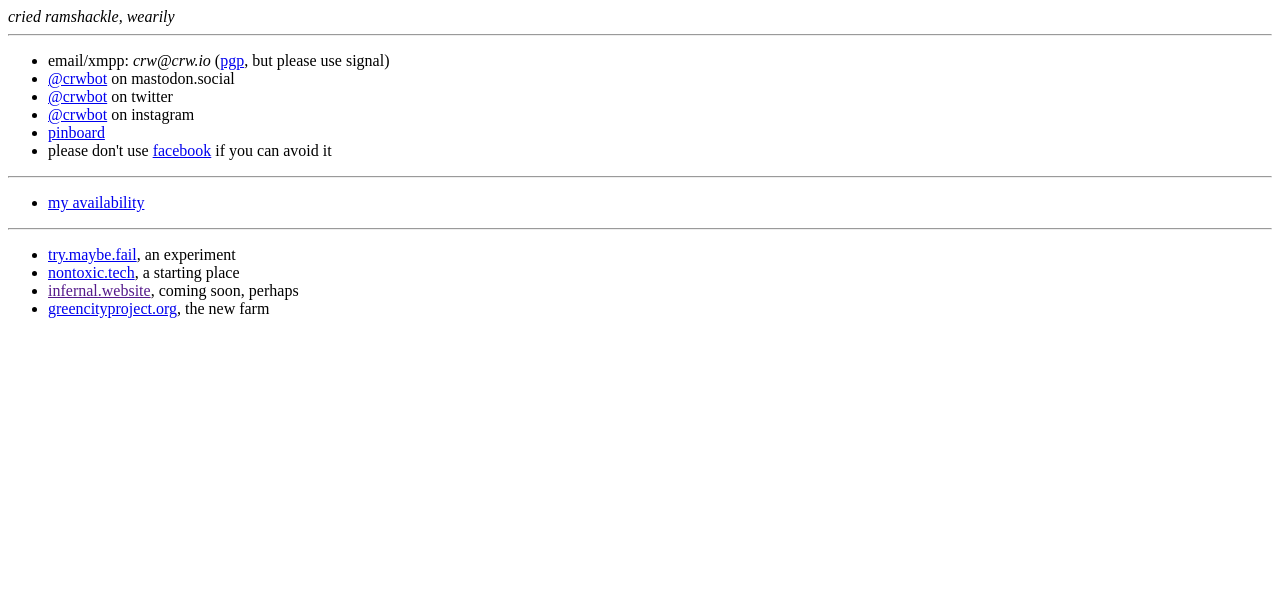
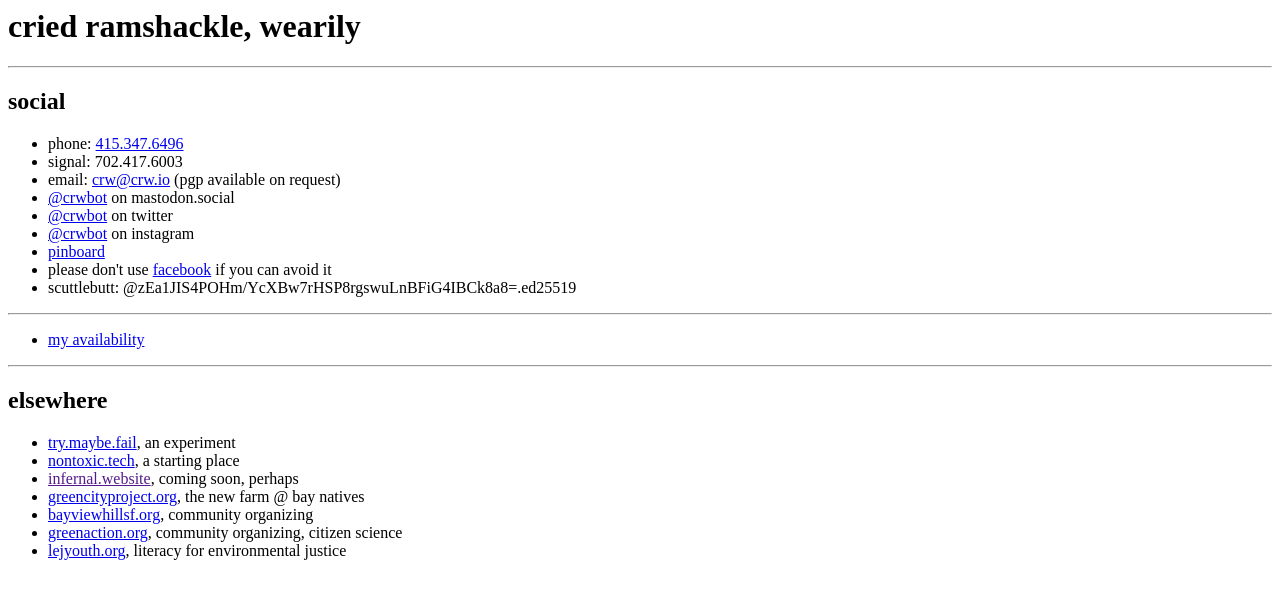
Before and after one commit to crwbot/crwbot.github.io, a plain HTML site: page index.html in a window 1280 px wide. Drawn offline with Linux system fonts and the light colour scheme.

Commit message:
Update index.html

```diff
--- a/index.html
+++ b/index.html
@@ -3,16 +3,20 @@
 <title>crw.io</title>
 </head>
 <main>
-<em>cried ramshackle, wearily</em>
+<h1>cried ramshackle, wearily</h1>
 <hr />
 <section>
+  <h2>social</h2>
 <ul>
-<li>email/xmpp: <em>crw@crw.io</em> (<a href="/crw.asc">pgp</a>, but please use signal)</li>
-<li><a href="https://mastodon.social/@crwbot">@crwbot</a> on mastodon.social</li>
-<li><a href="https://twitter.com/crwbot">@crwbot</a> on twitter</li>
-<li><a href="https://instagram.com/crwbot">@crwbot</a> on instagram</li>
-<li><a href="https://pinboard.in/u:crw">pinboard</a></li>
-<li>please don't use <a href="https://facebook.com/crwbot">facebook</a> if you can avoid it</li>
+  <li>phone: <a href="tel:4153476496">415.347.6496</a></li>
+  <li>signal: 702.417.6003</li>
+  <li>email: <a href="mailto:crw@crw.io">crw@crw.io</a> (pgp available on request)</li>
+  <li><a href="https://mastodon.social/@crwbot">@crwbot</a> on mastodon.social</li>
+  <li><a href="https://twitter.com/crwbot">@crwbot</a> on twitter</li>
+  <li><a href="https://instagram.com/crwbot">@crwbot</a> on instagram</li>
+  <li><a href="https://pinboard.in/u:crw">pinboard</a></li>
+  <li>please don't use <a href="https://facebook.com/crwbot">facebook</a> if you can avoid it</li>
+  <li>scuttlebutt: @zEa1JIS4POHm/YcXBw7rHSP8rgswuLnBFiG4IBCk8a8=.ed25519</li>
 </ul>
 </section>
 
@@ -27,11 +31,15 @@
 
 <hr/>
   <section>
+    <h2>elsewhere</h2>
     <ul>
       <li><a href="https://try.maybe.fail">try.maybe.fail</a>, an experiment</li>
       <li><a href="http://nontoxic.tech">nontoxic.tech</a>, a starting place</li>
       <li><a href="">infernal.website</a>, coming soon, perhaps</li>
-      <li><a href="https://greencityproject.org">greencityproject.org</a>, the new farm</li>
+      <li><a href="https://greencityproject.org">greencityproject.org</a>, the new farm @ bay natives</li>
+      <li><a href="https://bayviewhillsf.org">bayviewhillsf.org</a>, community organizing</li>
+      <li><a href="https://greenaction.org">greenaction.org</a>, community organizing, citizen science</li>
+      <li><a href="https://lejyouth.org">lejyouth.org</a>, literacy for environmental justice</li>
     </ul>
   </section>
 
```
